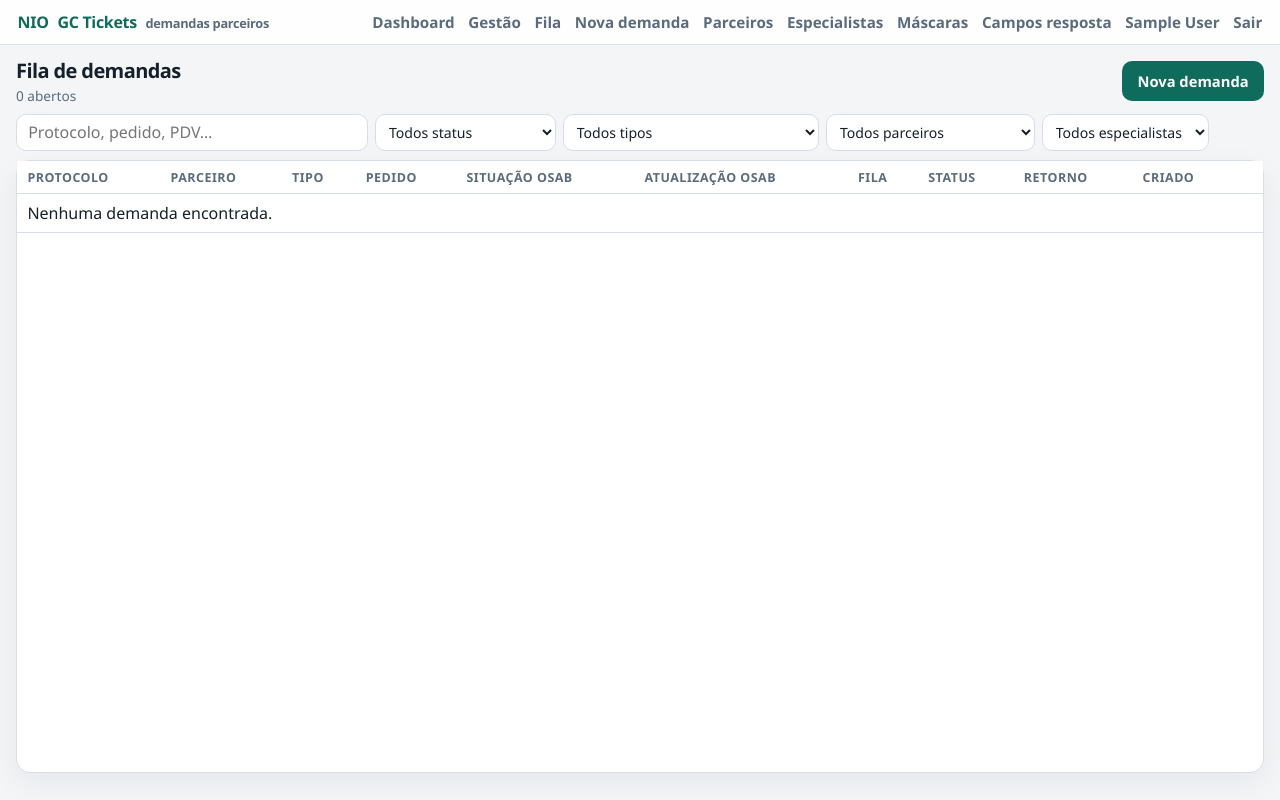
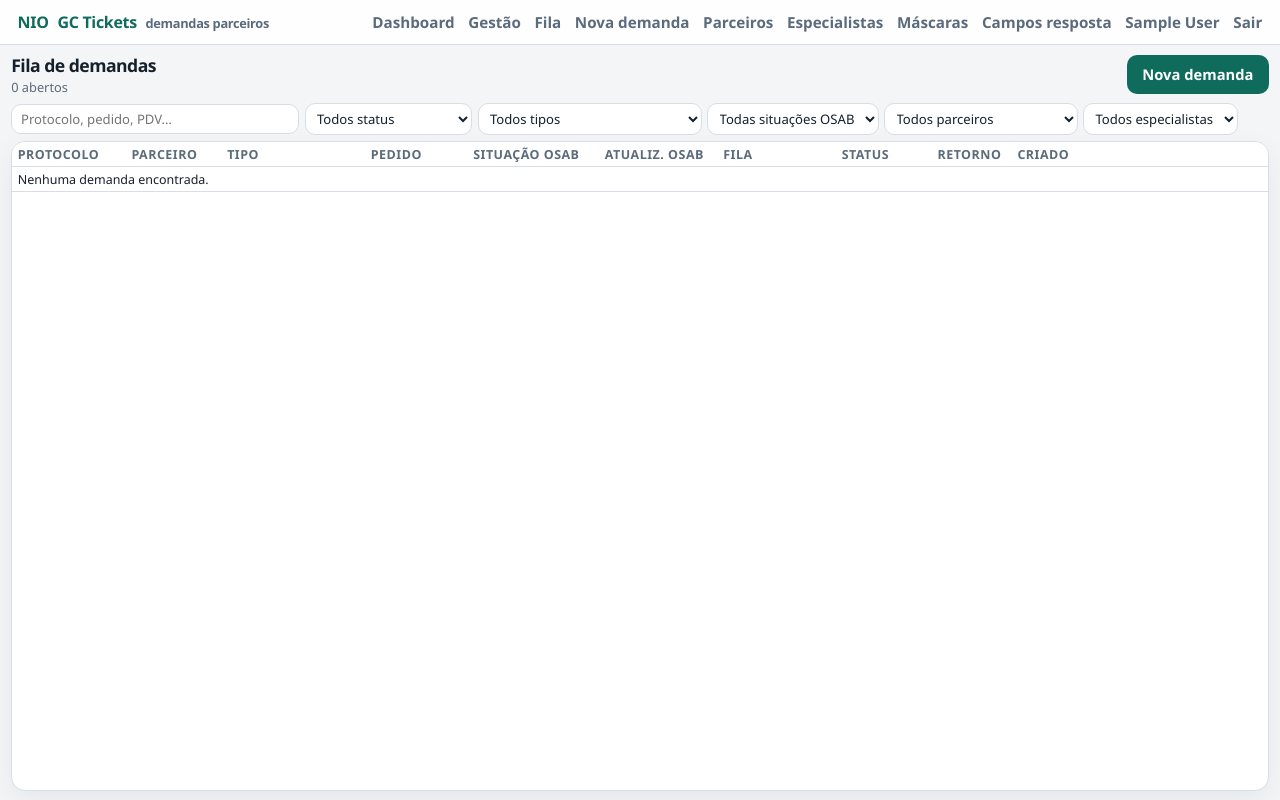
Before and after one commit to rogerppacheco/NIO_GC_TICKETS, a Django app: page /fila/ in a window 1280 px wide. Run offline with Django 5.2, Linux system fonts and the light colour scheme; a user stored in the database is signed in; tables that the repository leaves empty hold one stand-in row (values such as "Sample post"); data that the repository does not hold is empty.

Commit message:
Fit the demand queue on screen and add an OSAB situacao filter.
Co-authored-by: Cursor <cursoragent@cursor.com>

```diff
--- a/static/css/app.css
+++ b/static/css/app.css
@@ -18,6 +18,13 @@
 
 * { box-sizing: border-box; }
 html, body { margin: 0; padding: 0; }
+body.page-fila {
+  height: 100vh;
+  overflow: hidden;
+  display: flex;
+  flex-direction: column;
+}
+body.page-fila .topbar { flex-shrink: 0; }
 body {
   font-family: var(--font);
   color: var(--ink);
@@ -83,54 +90,93 @@ a:hover { text-decoration: underline; }
   max-width: none;
   width: 100%;
   margin: 0;
-  padding: 0.7rem 1rem 0.9rem;
+  padding: 0.45rem 0.7rem 0.55rem;
   display: flex;
   flex-direction: column;
-  gap: 0.55rem;
-  min-height: calc(100vh - 58px);
+  gap: 0.4rem;
+  flex: 1;
+  min-height: 0;
+  overflow: hidden;
 }
 .page-fila { background: var(--bg); }
 .fila-head {
   display: flex; justify-content: space-between; align-items: center; gap: 0.75rem;
+  flex-shrink: 0;
 }
-.fila-head h1 { margin: 0; font-size: 1.25rem; letter-spacing: -0.03em; }
-.fila-head p { margin: 0.15rem 0 0; color: var(--muted); font-size: 0.85rem; }
+.fila-head h1 { margin: 0; font-size: 1.1rem; letter-spacing: -0.03em; }
+.fila-head p { margin: 0.1rem 0 0; color: var(--muted); font-size: 0.8rem; }
 .fila-toolbar {
-  display: flex; flex-wrap: wrap; align-items: center; gap: 0.45rem;
+  display: flex; flex-wrap: wrap; align-items: center; gap: 0.35rem;
+  flex-shrink: 0;
 }
 .fila-toolbar .fila-search {
-  flex: 1 1 16rem;
-  min-width: 12rem;
-  max-width: 22rem;
+  flex: 1 1 12rem;
+  min-width: 10rem;
+  max-width: 18rem;
   width: auto;
-  padding: 0.42rem 0.7rem;
+  padding: 0.32rem 0.55rem;
+  font-size: 0.82rem;
 }
 .fila-toolbar .fila-pick {
   width: auto;
-  min-width: 9.5rem;
-  max-width: 16rem;
-  padding: 0.42rem 0.55rem;
-  font-size: 0.88rem;
+  min-width: 8rem;
+  max-width: 14rem;
+  padding: 0.32rem 0.45rem;
+  font-size: 0.82rem;
 }
-.fila-clear { padding: 0.42rem 0.65rem; font-size: 0.85rem; }
+.fila-clear { padding: 0.32rem 0.55rem; font-size: 0.8rem; }
 .fila-board {
   flex: 1;
   display: flex;
   flex-direction: column;
   min-height: 0;
-  border-radius: 12px;
+  border-radius: 10px;
+  overflow: hidden;
 }
 .fila-board .table-scroll {
   flex: 1;
-  overflow: auto;
+  overflow-x: hidden;
+  overflow-y: auto;
 }
-.wrap-fila .table { min-width: 1280px; }
+.fila-board .table-scroll .table { min-width: 0; }
+.wrap-fila .table {
+  min-width: 0;
+  width: 100%;
+  table-layout: fixed;
+  font-size: 0.78rem;
+}
 .wrap-fila .table th,
-.wrap-fila .table td { padding: 0.48rem 0.65rem; white-space: nowrap; }
+.wrap-fila .table td {
+  padding: 0.22rem 0.35rem;
+  white-space: nowrap;
+  overflow: hidden;
+  text-overflow: ellipsis;
+  vertical-align: middle;
+}
+.wrap-fila .col-proto { width: 7.1rem; }
+.wrap-fila .col-pdv { width: 8%; }
+.wrap-fila .col-tipo { width: 12%; }
+.wrap-fila .col-pedido { width: 6.4rem; }
+.wrap-fila .col-osab { width: 11%; }
+.wrap-fila .col-osab-dt { width: 7.4rem; }
+.wrap-fila .col-fila { width: 7.4rem; }
+.wrap-fila .col-status { width: 8%; }
+.wrap-fila .col-ret { width: 5rem; }
+.wrap-fila .col-criado { width: 7.4rem; }
+.wrap-fila .col-acoes { width: 8.6rem; }
+.wrap-fila .table td:last-child {
+  overflow: visible;
+}
 .wrap-fila .table thead th {
   position: sticky; top: 0; z-index: 2;
   background: #fff; box-shadow: 0 1px 0 var(--line);
 }
+.wrap-fila .fila-actions .btn {
+  padding: 0.22rem 0.48rem;
+  font-size: 0.75rem;
+  border-radius: 8px;
+}
+.wrap-fila .pill { padding: 0.1rem 0.42rem; font-size: 0.7rem; }
 .cell-clip {
   max-width: 16rem;
   overflow: hidden;
@@ -300,7 +346,7 @@ input:focus, select:focus, textarea:focus {
 .icon-btn:hover { border-color: var(--brand); color: var(--brand); background: #eef8f5; }
 .icon-btn.is-copied { border-color: var(--ok); color: var(--ok); background: #ecfdf3; }
 .mask-menu {
-  position: absolute; z-index: 40; min-width: 220px; max-width: 320px;
+  position: fixed; z-index: 40; min-width: 220px; max-width: 320px;
   background: #fff; border: 1px solid var(--line); border-radius: 12px;
   box-shadow: var(--shadow); padding: 0.35rem;
 }
--- a/templates/tickets/fila.html
+++ b/templates/tickets/fila.html
@@ -15,6 +15,9 @@
   {{ form.q }}
   {{ form.status }}
   {{ form.tipo }}
+  {% if form.situacao_osab %}
+    {{ form.situacao_osab }}
+  {% endif %}
   {{ form.parceiro }}
   {% if mostrar_filtro_especialista and form.especialista %}
     {{ form.especialista }}
@@ -29,17 +32,17 @@
     <table class="table">
       <thead>
         <tr>
-          <th>Protocolo</th>
-          <th>Parceiro</th>
-          <th>Tipo</th>
-          <th>Pedido</th>
-          <th>SITUAÇÃO OSAB</th>
-          <th>Atualização OSAB</th>
-          <th>Fila</th>
-          <th>STATUS</th>
-          <th>Retorno</th>
-          <th>Criado</th>
-          <th></th>
+          <th class="col-proto">Protocolo</th>
+          <th class="col-pdv">Parceiro</th>
+          <th class="col-tipo">Tipo</th>
+          <th class="col-pedido">Pedido</th>
+          <th class="col-osab">SITUAÇÃO OSAB</th>
+          <th class="col-osab-dt">Atualiz. OSAB</th>
+          <th class="col-fila">Fila</th>
+          <th class="col-status">STATUS</th>
+          <th class="col-ret">Retorno</th>
+          <th class="col-criado">Criado</th>
+          <th class="col-acoes"></th>
         </tr>
       </thead>
       <tbody>
@@ -50,11 +53,11 @@
           <td class="cell-clip" title="{{ t.get_tipo_display }}">{{ t.get_tipo_display }}</td>
           <td>{{ t.pedido|default:"—" }}</td>
           <td class="cell-clip" title="{{ t.osab_situacao }}">{{ t.osab_situacao|default:"—" }}</td>
-          <td>{% if t.osab_atualizacao %}{{ t.osab_atualizacao|date:"d/m/Y H:i" }}{% else %}—{% endif %}</td>
+          <td>{% if t.osab_atualizacao %}{{ t.osab_atualizacao|date:"d/m/y H:i" }}{% else %}—{% endif %}</td>
           <td><span class="pill {{ t.status }}">{{ t.get_status_display }}</span></td>
           <td class="cell-clip" title="{{ t.resultado_status }}">{{ t.resultado_status|default:"—" }}</td>
           <td>{{ t.tempo_retorno_tratamento }}</td>
-          <td>{{ t.criado_em|date:"d/m/Y H:i" }}</td>
+          <td>{{ t.criado_em|date:"d/m/y H:i" }}</td>
           <td>
             <div class="fila-actions">
               <button type="button" class="icon-btn" title="Copiar máscara"
@@ -142,8 +145,8 @@
             "</button>";
         }).join("");
         menu.hidden = false;
-        menu.style.left = Math.max(8, rect.left + window.scrollX - 40) + "px";
-        menu.style.top = (rect.bottom + window.scrollY + 6) + "px";
+        menu.style.left = Math.max(8, rect.left - 40) + "px";
+        menu.style.top = (rect.bottom + 6) + "px";
         menu.querySelectorAll(".mask-menu-item").forEach(function (item) {
           item.addEventListener("click", function () {
             const m = list[Number(item.getAttribute("data-idx"))];
--- a/tickets/forms.py
+++ b/tickets/forms.py
@@ -663,8 +663,13 @@ class FilaFiltroForm(forms.Form):
         label="Especialista",
         widget=forms.Select(attrs={"class": "fila-pick", "aria-label": "Especialista"}),
     )
+    situacao_osab = forms.ChoiceField(
+        required=False,
+        choices=[("", "Todas situações OSAB")],
+        widget=forms.Select(attrs={"class": "fila-pick", "aria-label": "Situação OSAB"}),
+    )
 
-    def __init__(self, *args, parceiros_qs=None, especialistas_qs=None, **kwargs):
+    def __init__(self, *args, parceiros_qs=None, especialistas_qs=None, situacoes_osab=None, **kwargs):
         super().__init__(*args, **kwargs)
         if parceiros_qs is not None:
             self.fields["parceiro"].queryset = parceiros_qs
@@ -674,3 +679,17 @@ class FilaFiltroForm(forms.Form):
             from .acesso import qs_equipe
 
             self.fields["especialista"].queryset = qs_equipe()
+        if situacoes_osab is None:
+            from gestao.models import VendaOSAB
+
+            situacoes_osab = (
+                VendaOSAB.objects.exclude(situacao="")
+                .values_list("situacao", flat=True)
+                .distinct()
+                .order_by("situacao")
+            )
+        self.fields["situacao_osab"].choices = [
+            ("", "Todas situações OSAB"),
+            ("__sem__", "Sem OSAB"),
+            *[(s, s) for s in situacoes_osab],
+        ]
--- a/tickets/views.py
+++ b/tickets/views.py
@@ -153,13 +153,27 @@ def fila(request: HttpRequest) -> HttpResponse:
             qs = qs.filter(parceiro=form.cleaned_data["parceiro"])
         if eh_gestor(request.user) and form.cleaned_data.get("especialista"):
             qs = qs.filter(parceiro__especialista=form.cleaned_data["especialista"])
+        sit_osab = form.cleaned_data.get("situacao_osab")
+        if sit_osab:
+            from gestao.models import VendaOSAB
+
+            if sit_osab == "__sem__":
+                pedidos_osab = VendaOSAB.objects.exclude(situacao="").values_list(
+                    "pedido", flat=True
+                )
+                qs = qs.filter(Q(pedido="") | ~Q(pedido__in=pedidos_osab))
+            else:
+                pedidos_osab = VendaOSAB.objects.filter(situacao=sit_osab).values_list(
+                    "pedido", flat=True
+                )
+                qs = qs.filter(pedido__in=pedidos_osab)
 
     abertos = qs.exclude(
         status__in=[StatusTicket.RESOLVIDO, StatusTicket.FECHADO, StatusTicket.CANCELADO]
     )
     filtros_ativos = any(
         (request.GET.get(k) or "").strip()
-        for k in ("q", "status", "tipo", "parceiro", "especialista")
+        for k in ("q", "status", "tipo", "parceiro", "especialista", "situacao_osab")
     )
     tickets = list(qs[:200])
     _anexar_osab_fila(tickets)
```
Also changed, not shown: tickets/tests.py (+27 -2 lines).
